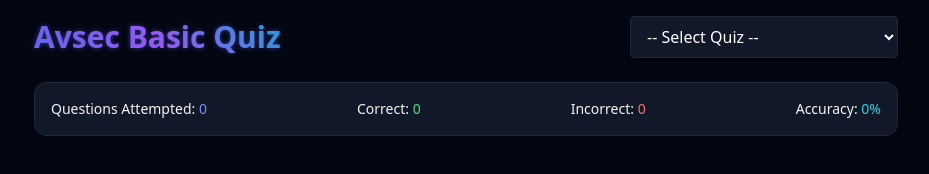
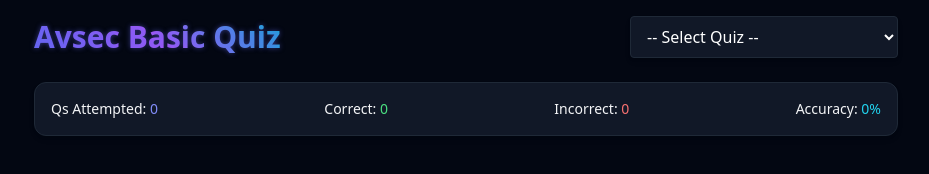
Before and after one commit to praveenk255/synopsis, a plain HTML site: page quiz2025.html in a window 1280 px wide. Shown: the whole page, without its empty margins (174-1103 px from the left). Drawn offline with nearby package versions, Linux system fonts and the light colour scheme.

Commit message:
Update quiz2025.html

```diff
--- a/quiz2025.html
+++ b/quiz2025.html
@@ -275,7 +275,7 @@
 
     <div id="stats-container" class="sticky-stats-bar holographic-card rounded-xl p-4 mb-6">
       <div class="flex flex-col sm:flex-row justify-between text-sm font-medium">
-        <span>Questions Attempted: <span id="stats-attempted" class="text-indigo-400">0</span></span>
+        <span>Qs Attempted: <span id="stats-attempted" class="text-indigo-400">0</span></span>
         <span>Correct: <span id="stats-correct" class="text-green-400">0</span></span>
         <span>Incorrect: <span id="stats-incorrect" class="text-red-400">0</span></span>
         <span>Accuracy: <span id="stats-accuracy" class="text-cyan-400">0%</span></span>
```
